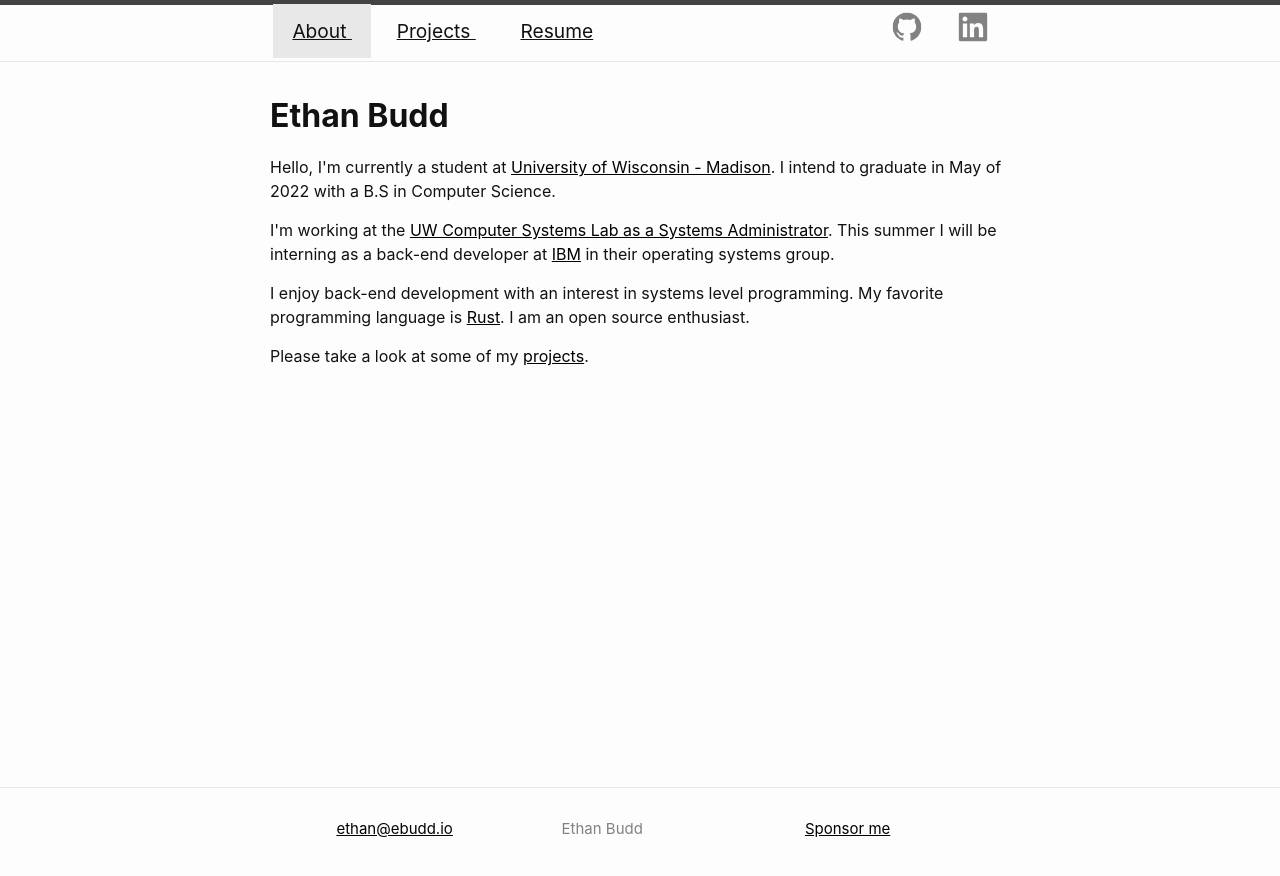
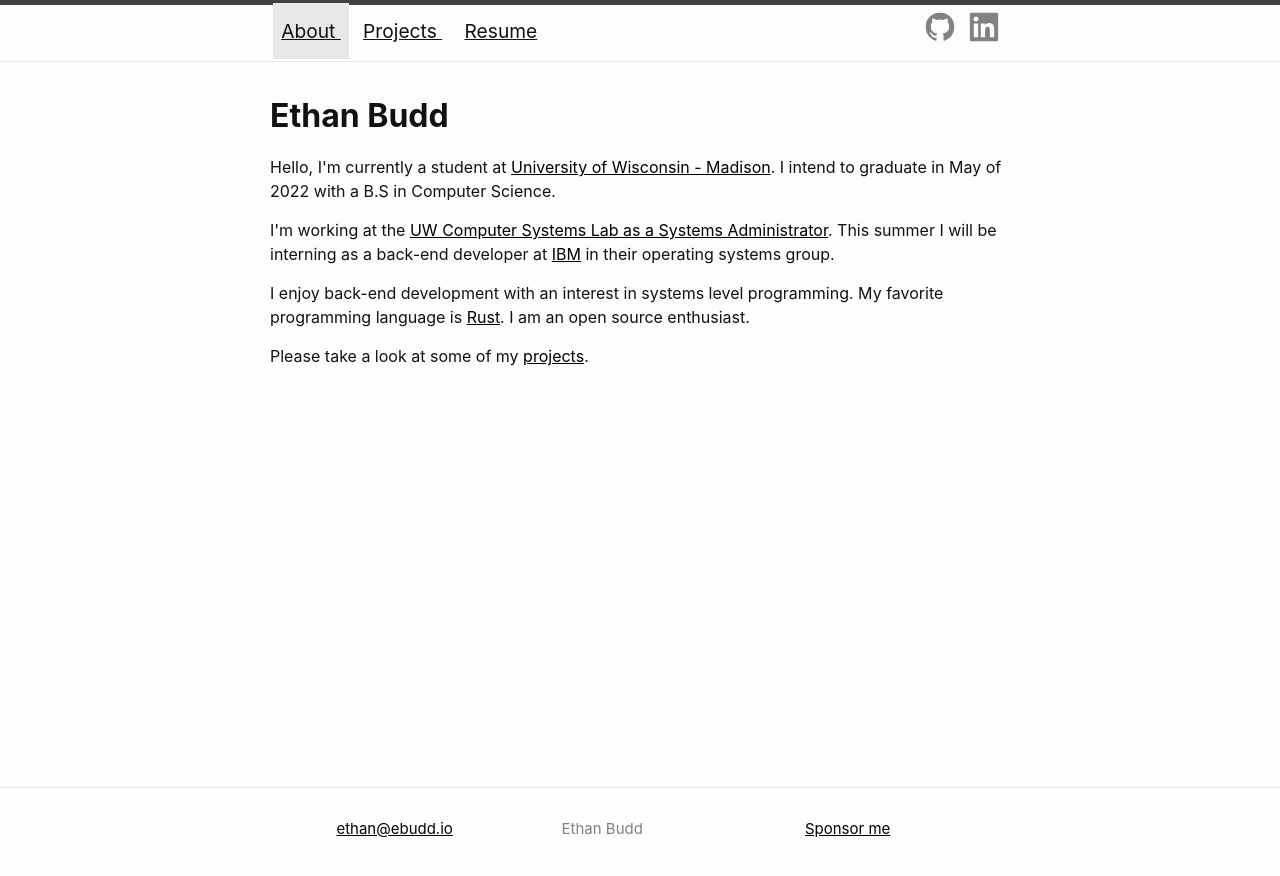
Before and after one commit to budde25/website-v2, a Jekyll site: the page built from index.html, in a window 1280 px wide. Shown: the top 876 px of the page. Built offline with Jekyll 4.4.1, drawn with Linux system fonts in a browser that asks for light colours; nearby versions of some CDN libraries.

Commit message:
replaced em with rem

```diff
--- a/_sass/minima/_layout.scss
+++ b/_sass/minima/_layout.scss
@@ -51,7 +51,7 @@
     line-height: $base-line-height;
     text-align: center;
     font-size: 1.2rem;
-    padding: .8em 1em 0.8em;
+    padding: 1rem 0.5rem 1rem;
     margin-left: 0.2rem;
     margin-right: 0.2rem;
     //border-bottom: 1px solid $grey-color-light;
```
